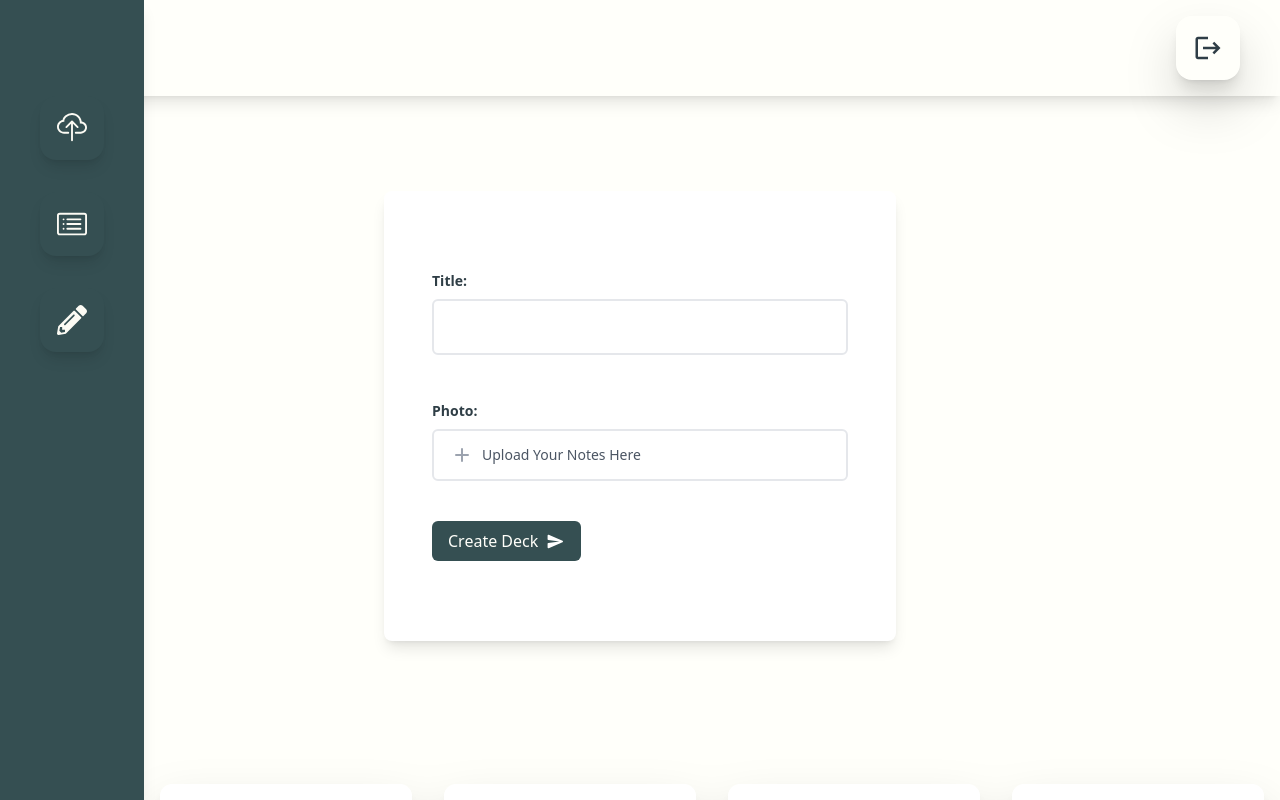
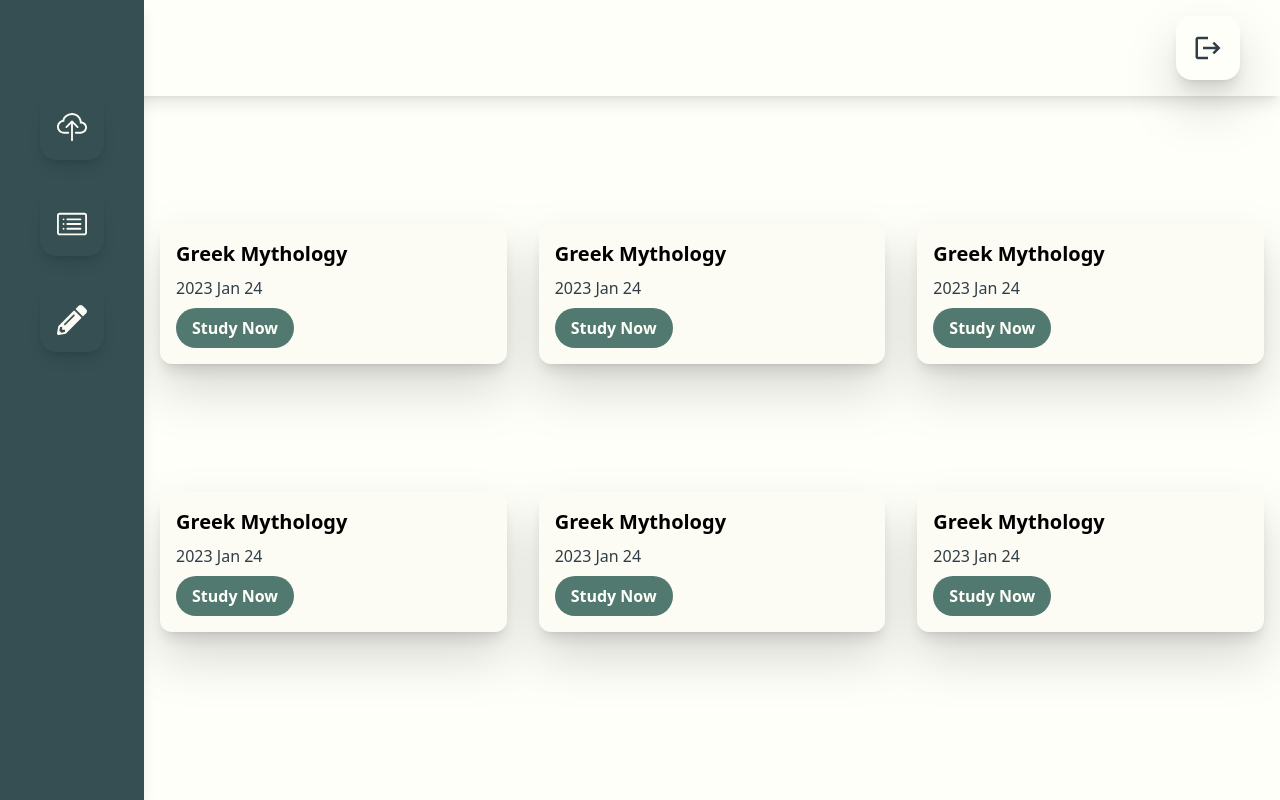
Before and after one commit to Dhyan441/flashify, a React (Create React App) app in the folder client/: page /app/decks in a window 1280 px wide. Shown: the top 800 px of the page. Built offline with nearby package versions, Linux system fonts and the light colour scheme; no server answers.

Commit message:
front end- integration

```diff
--- a/client/src/components/AppLayout.jsx
+++ b/client/src/components/AppLayout.jsx
@@ -13,9 +13,7 @@ const AppLayout = () => {
       <div className="flex">
         <TopBar />
       </div>
-      <div className="flex">
-        <Upload />
-      </div>
+
       <div className="content">
         <Outlet />
       </div>
--- a/client/src/components/Deck.jsx
+++ b/client/src/components/Deck.jsx
@@ -1,16 +1,16 @@
-import React from 'react';
+import React from "react";
 
 const Deck = ({ deck }) => {
   return (
-    <div className='max-w-sm mx-auto bg-white rounded-xl overflow-hidden shadow-lg p-4 mb-4'>
-        <h3 className='text-xl font-semibold mb-2'>{deck.name}</h3>
-        <p className='text-gray-600'>{deck.createdAt}</p>
-        <a
-        href='/app/study'
-        className='mt-2 bg-primary-light hover:bg-primary-main text-white font-semibold py-2 px-4 rounded-full inline-block'
-        >
+    <div className="max-w-sm mx-auto bg-secondary-light rounded-xl overflow-hidden shadow-lg p-4 mb-4">
+      <h3 className="text-xl font-semibold mb-2">{deck.name}</h3>
+      <p className="text-primary-dark">{deck.createdAt}</p>
+      <a
+        href="/app/study"
+        className="mt-2 bg-primary-light hover:bg-primary-dark text-primary-background font-semibold py-2 px-4 rounded-full inline-block"
+      >
         Study Now
-        </a>
+      </a>
     </div>
   );
 };
--- a/client/src/components/Decks.jsx
+++ b/client/src/components/Decks.jsx
@@ -1,13 +1,20 @@
-import React, {useState, useEffect} from 'react'
-import Deck from './Deck'
-import axios from '../requests/axios'
+import React, { useState, useEffect } from "react";
+import Deck from "./Deck";
+import axios from "../requests/axios";
 
 const Decks = () => {
-    const [decks, setDecks] = useState([{'deck_id': 1, 'name': 'Greek Mythology', 'createdAt': '2023 Jan 24'}, {'deck_id': 1, 'name': 'Greek Mythology', 'createdAt': '2023 Jan 24'}, {'deck_id': 1, 'name': 'Greek Mythology', 'createdAt': '2023 Jan 24'}, {'deck_id': 1, 'name': 'Greek Mythology', 'createdAt': '2023 Jan 24'}, {'deck_id': 1, 'name': 'Greek Mythology', 'createdAt': '2023 Jan 24'}, {'deck_id': 1, 'name': 'Greek Mythology', 'createdAt': '2023 Jan 24'}])
+  const [decks, setDecks] = useState([
+    { deck_id: 1, name: "Greek Mythology", createdAt: "2023 Jan 24" },
+    { deck_id: 1, name: "Greek Mythology", createdAt: "2023 Jan 24" },
+    { deck_id: 1, name: "Greek Mythology", createdAt: "2023 Jan 24" },
+    { deck_id: 1, name: "Greek Mythology", createdAt: "2023 Jan 24" },
+    { deck_id: 1, name: "Greek Mythology", createdAt: "2023 Jan 24" },
+    { deck_id: 1, name: "Greek Mythology", createdAt: "2023 Jan 24" },
+  ]);
 
   useEffect(() => {
-      console.log(process.env.REACT_APP_API_URL)
-      const apiUrl = '/decks';
+    console.log(process.env.REACT_APP_API_URL);
+    const apiUrl = "/decks";
 
     const fetchData = async () => {
       try {
@@ -15,7 +22,7 @@ const Decks = () => {
 
         setDecks(response.data);
       } catch (error) {
-          console.error('Error:', error);
+        console.error("Error:", error);
       }
     };
 
@@ -24,15 +31,17 @@ const Decks = () => {
   }, []);
 
   return (
-      <div className='relative flex flex-wrap justify-center drop-shadow-2xl' style={{ paddingLeft: '9rem', paddingTop: '2rem' }}>
+    <div
+      className="relative flex flex-wrap justify-center drop-shadow-2xl"
+      style={{ paddingLeft: "9rem", paddingTop: "2rem" }}
+    >
       {decks.map((deck, index) => (
-          <div key={deck.deck_id} className='w-1/4 p-4'>
-            <Deck deck={deck}/>
+        <div key={deck.deck_id} className="w-1/3 p-4 mt-20 ">
+          <Deck deck={deck} />
         </div>
       ))}
     </div>
   );
+};
 
-}
-
-export default Decks
+export default Decks;
--- a/client/src/components/smaller_components/Upload.jsx
+++ b/client/src/components/smaller_components/Upload.jsx
@@ -4,12 +4,12 @@ const Upload = () => {
   return (
     <div>
       <div class="bg-primary-background h-[80vh] w-screen flex items-center justify-center">
-        <div class="max-w-lg w-4/5 max-h-lg bg-white p-8 rounded-lg shadow-lg">
+        <div class="max-w-lg w-4/5 max-h-lg bg-secondary-light p-8 rounded-lg shadow-lg">
           <div className="mr-4 ml-4">
             <div class="mb-10 mt-12">
               <label
                 for="postContent"
-                class="block text-primary-dark text-sm font-bold mb-2"
+                class="block text-primary-dark bg-secondary-light text-sm font-bold mb-2"
               >
                 Title:
               </label>
@@ -17,8 +17,8 @@ const Upload = () => {
                 id="postContent"
                 name="postContent"
                 rows="1"
-                class="w-full border-2 rounded-md pt-4 pb-4 px-4 py-2 leading-5 transition duration-150 ease-in-out sm:text-sm
-                sm:leading-5 resize-none focus:outline-none focus:border-primary-main"
+                class="w-full border-2 border-secondary-main rounded-md pt-4 pb-4 px-4 py-2 leading-5 transition duration-150 ease-in-out sm:text-sm
+                sm:leading-5 resize-none focus:outline-none focus:border-primary-main bg-secondary-light"
                 placeholder=""
               ></textarea>
             </div>
@@ -30,7 +30,7 @@ const Upload = () => {
               >
                 Photo:
               </label>
-              <div class="relative border-2 rounded-md px-4 py-3 bg-white flex items-center justify-between hover:border-primary-main transition duration-150 ease-in-out">
+              <div class="relative border-2 border-secondary-main rounded-md px-4 py-3 bg-secondary-light flex items-center justify-between hover:border-primary-main transition duration-150 ease-in-out">
                 <input
                   type="file"
                   id="fileAttachment"
@@ -62,7 +62,7 @@ const Upload = () => {
             <div class="flex items-center justify-between mb-12">
               <button
                 type="submit"
-                class="flex justify-center items-center bg-primary-main hover:bg-primary-dark focus:outline-none focus:shadow-outline-blue text-primary-background py-2 px-4 rounded-md transition duration-300 gap-2 active:scale-[.98] active:duration-75 hover:scale-[1.02] ease-in-out "
+                class="flex justify-center items-center bg-primary-light hover:bg-primary-dark focus:outline-none focus:shadow-outline-blue text-primary-background py-2 px-4 rounded-md transition duration-300 gap-2 active:scale-[.98] active:duration-75 hover:scale-[1.02] ease-in-out "
               >
                 {" "}
                 Create Deck{" "}
--- a/client/src/index.css
+++ b/client/src/index.css
@@ -7,7 +7,7 @@
     @apply relative flex items-center justify-center h-16 w-16 mt-4 mb-4 mx-auto shadow-lg bg-primary-main text-secondary-light hover:bg-primary-dark rounded-2xl hover:rounded-md transition-all duration-300 ease-linear cursor-pointer;
   }
   .sidebar-icon-top {
-    @apply relative flex items-center justify-center drop-shadow-2xl   h-16 w-16 mt-auto mb-auto ml-auto mr-10 shadow-lg bg-primary-background text-primary-dark hover:bg-white rounded-2xl hover:rounded-md transition-all duration-300 ease-linear cursor-pointer;
+    @apply relative flex items-center justify-center drop-shadow-2xl   h-16 w-16 mt-auto mb-auto ml-auto mr-10 shadow-lg bg-primary-background text-primary-dark hover:bg-secondary-light rounded-2xl hover:rounded-md transition-all duration-300 ease-linear cursor-pointer;
   }
 }
 
```
Lines whose indentation alone changed are shown as unchanged.
